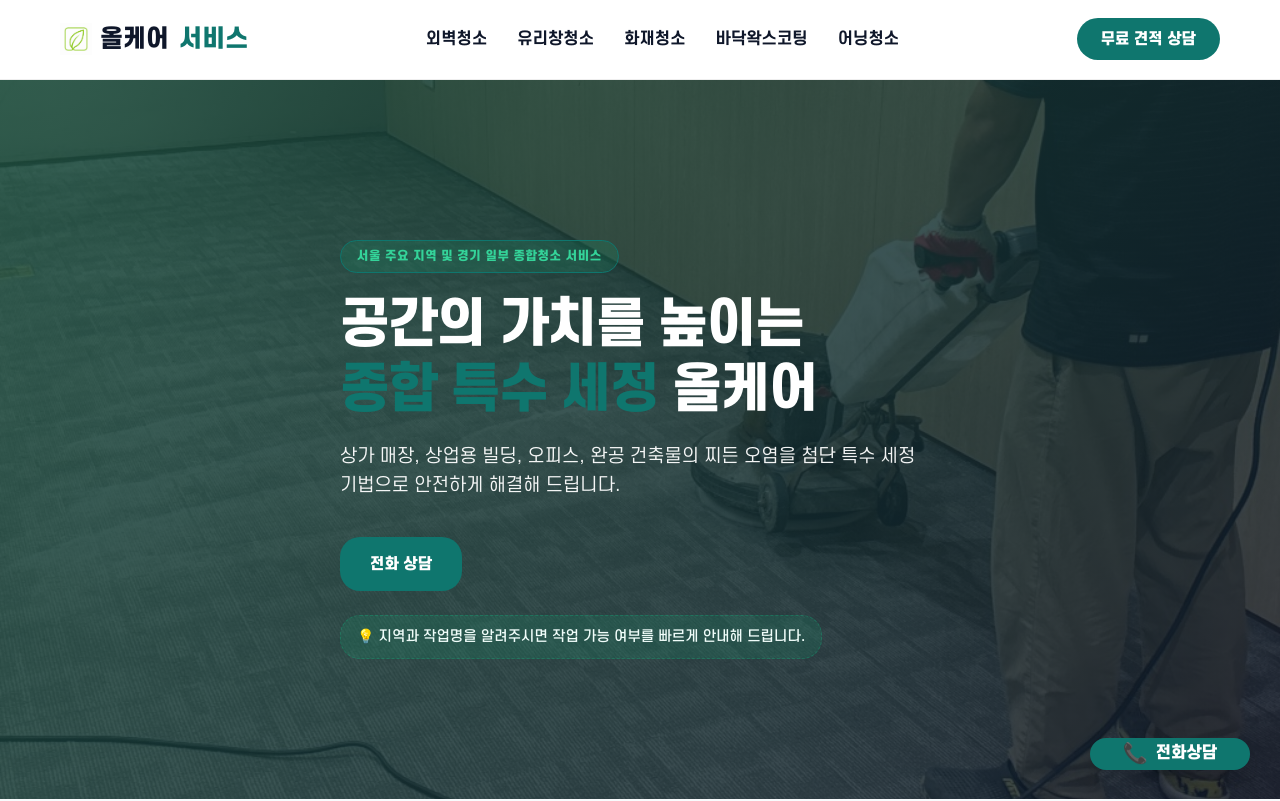
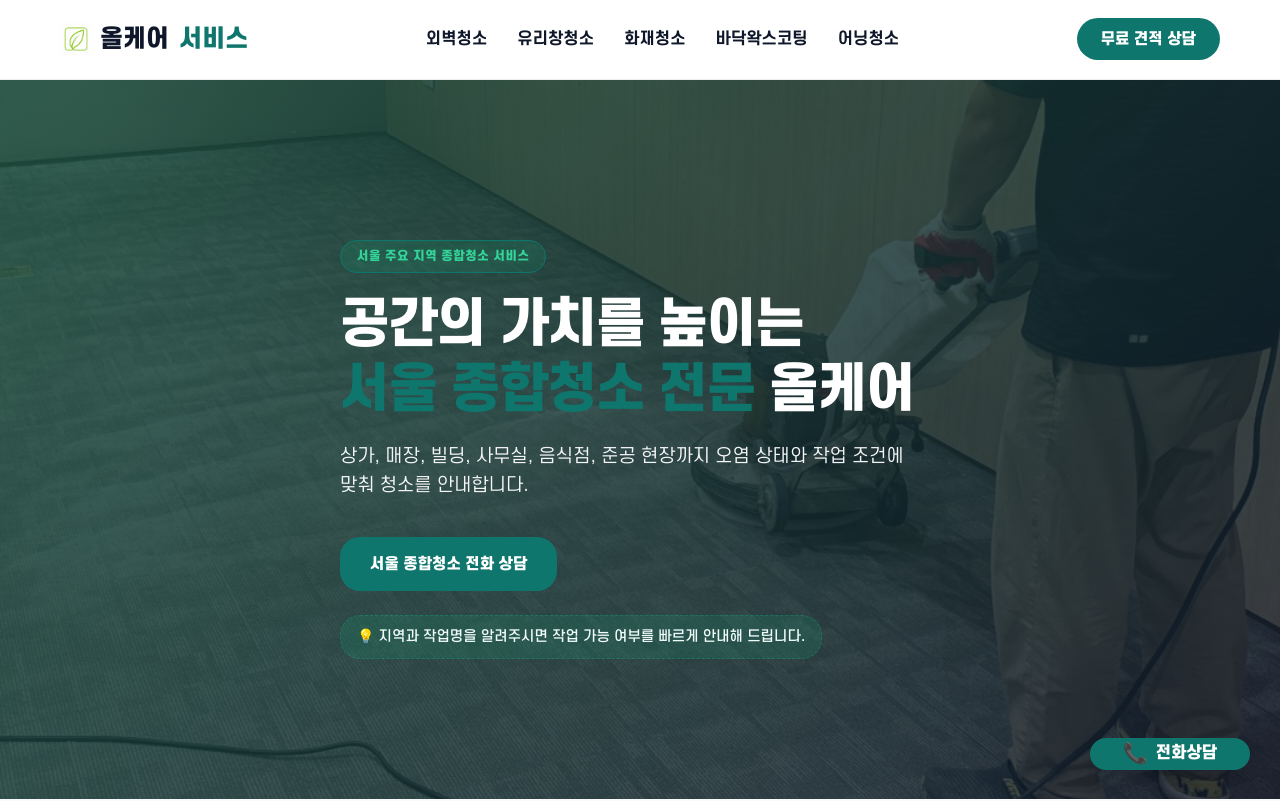
Before and after one commit to wogus5695-ctrl/SeoulE-clening-02, a Next.js app: page / in a window 1280 px wide. Shown: the top 801 px of the page. Built offline with nearby package versions, Linux system fonts and the light colour scheme.

Commit message:
chore: 메인 페이지 Hero 섹션 문구 수정 및 최적화 완료

```diff
--- a/src/components/MainTemplate.tsx
+++ b/src/components/MainTemplate.tsx
@@ -171,7 +171,7 @@ export default function MainTemplate({
     if (region !== '서울·경기' && service !== '종합청소') {
       return `${region} ${service} 의뢰에 맞추어 전문 장비와 직영 인력을 신속히 파견하며, 마감재 특성에 맞춰 디테일하게 복원합니다.`;
     }
-    return '상가 매장, 상업용 빌딩, 오피스, 완공 건축물의 찌든 오염을 첨단 특수 세정 기법으로 안전하게 해결해 드립니다.';
+    return '상가, 매장, 빌딩, 사무실, 음식점, 준공 현장까지 오염 상태와 작업 조건에 맞춰 청소를 안내합니다.';
   };
 
   // H1 타이틀 설정
@@ -199,7 +199,7 @@ export default function MainTemplate({
     return (
       <>
         공간의 가치를 높이는<br />
-        <span className={styles.highlight}>종합 특수 세정</span> 올케어
+        <span className={styles.highlight}>서울 종합청소 전문</span> 올케어
       </>
     );
   };
@@ -228,7 +228,7 @@ export default function MainTemplate({
         <div className={styles.inner} style={{ position: 'relative', zIndex: 2 }}>
           <div className="animate-fade-up">
             <span className={styles.badge}>
-              서울 주요 지역 및 경기 일부 종합청소 서비스
+              서울 주요 지역 종합청소 서비스
             </span>
             <h1 className={styles.heroTitle}>
               {getHeroTitle()}
@@ -240,7 +240,7 @@ export default function MainTemplate({
               <a href={`tel:${CONTACT_PHONE}`} className={`${styles.ctaBtn} ${styles.primary}`}>
                 {keywordObj
                   ? `${keywordObj.regionName} ${keywordObj.serviceName} 전화 상담`
-                  : (regionObj || region !== '서울·경기' || service !== '종합청소' ? `${region} ${service} 전화 상담` : '전화 상담')
+                  : (regionObj || region !== '서울·경기' || service !== '종합청소' ? `${region} ${service} 전화 상담` : '서울 종합청소 전화 상담')
                 }
               </a>
             </div>
```
